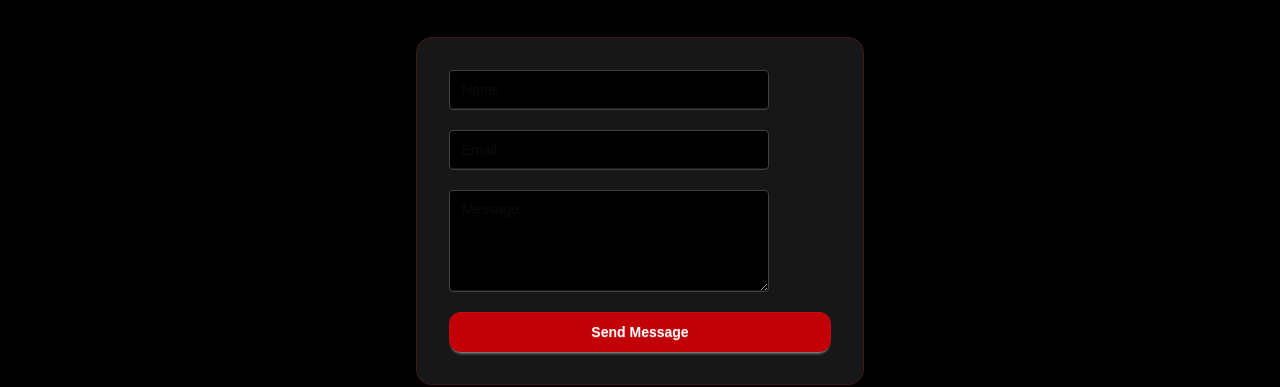
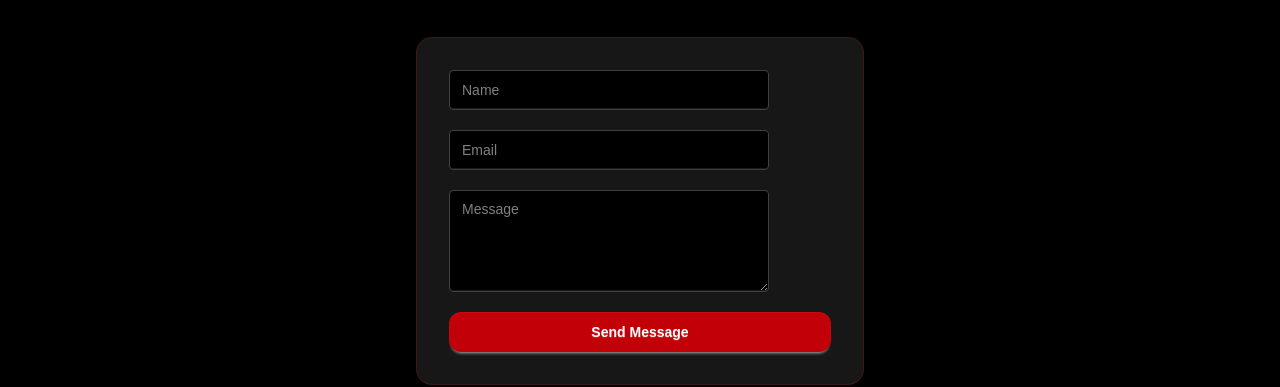
Before and after one commit to SantinoGiordano/theaterAppFrontend, a Next.js app: page /contact in a window 1280 px wide. Shown: the part 316-703 px from the top of the page. Built offline with nearby package versions, Linux system fonts and the light colour scheme.

Commit message:
change the text white, makes it more visable on the black

```diff
--- a/app/(root)/contact/page.tsx
+++ b/app/(root)/contact/page.tsx
@@ -49,7 +49,7 @@ export default function Contact() {
               placeholder="Name"
               value={firstName}
               onChange={(e) => setFirstName(e.target.value)}
-              className="input input-bordered bg-black border-neutral-700 focus:border-red-600 focus:outline-none"
+              className="text-white input input-bordered bg-black border-neutral-700 focus:border-red-600 focus:outline-none"
               required
             />
 
@@ -58,7 +58,7 @@ export default function Contact() {
               placeholder="Email"
               value={email}
               onChange={(e) => setEmail(e.target.value)}
-              className="input input-bordered bg-black border-neutral-700 focus:border-red-600 focus:outline-none"
+              className="text-white input input-bordered bg-black border-neutral-700 focus:border-red-600 focus:outline-none"
               required
             />
 
@@ -67,7 +67,7 @@ export default function Contact() {
               value={message}
               onChange={(e) => setMessage(e.target.value)}
               rows={4}
-              className="textarea textarea-bordered bg-black border-neutral-700 focus:border-red-600 focus:outline-none"
+              className="text-white textarea textarea-bordered bg-black border-neutral-700 focus:border-red-600 focus:outline-none"
               required
             />
 
```
